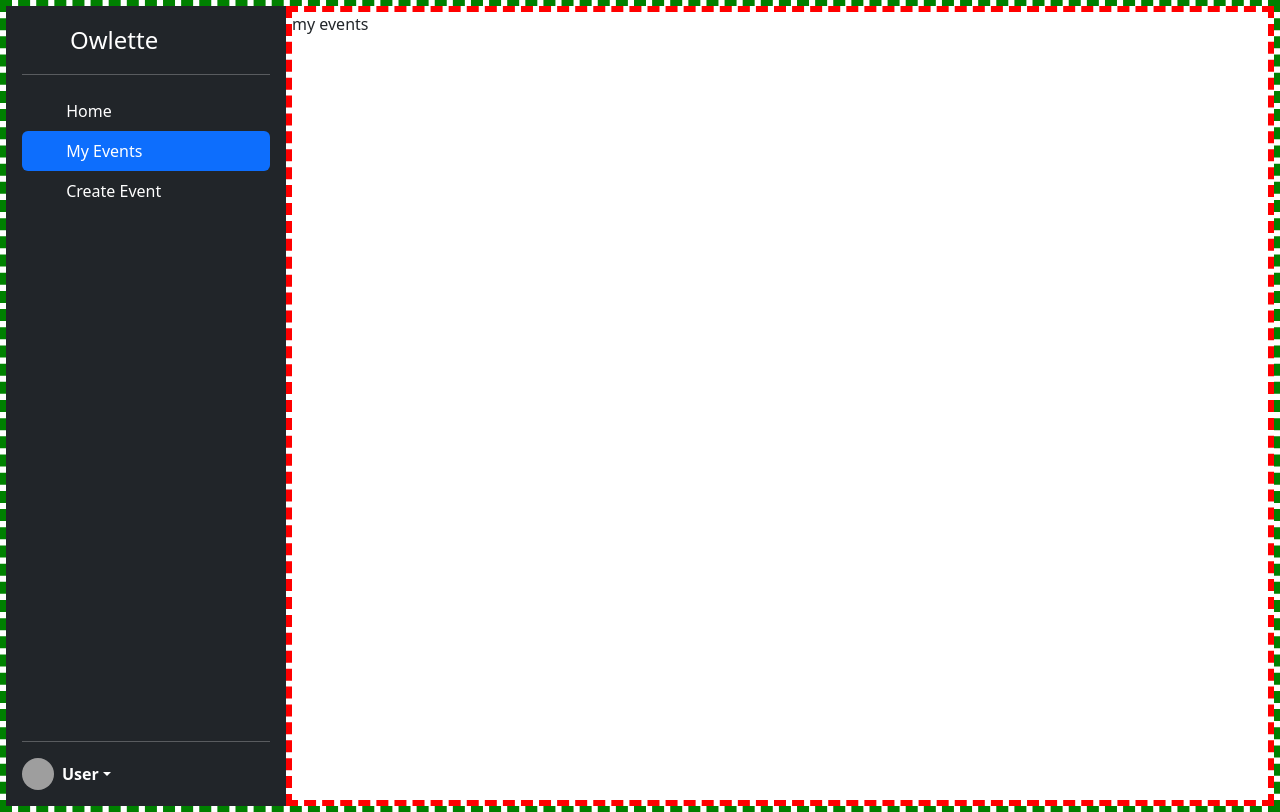
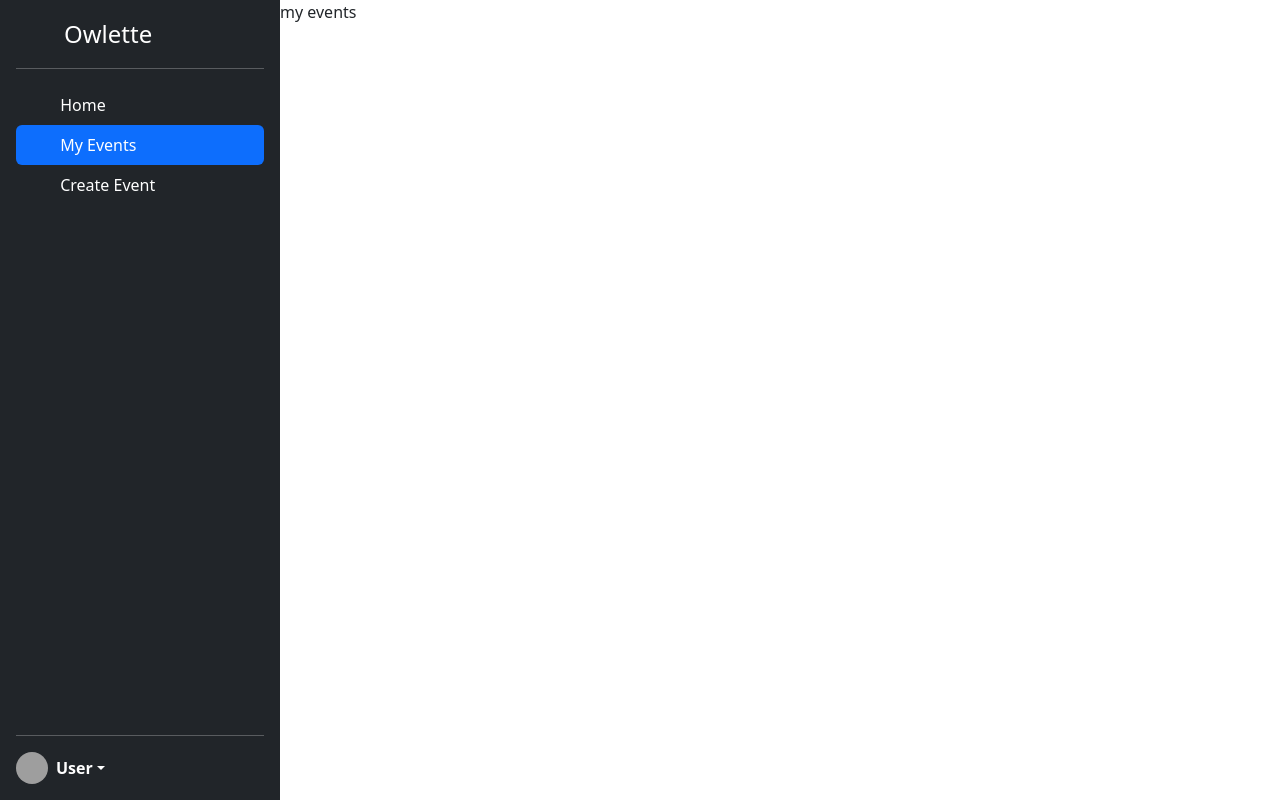
Before and after one commit to Mooshiiee/Owlette, a Flask app: page /myevents in a window 1280 px wide. Run offline with Flask 3, Linux system fonts and the light colour scheme; parts of the project's set-up code (start-up, migrations or seed data) failed here and were passed over; grey boxes are pictures that could not be loaded.

Commit message:
removed dotted borders

```diff
--- a/app/templates/base.html
+++ b/app/templates/base.html
@@ -11,7 +11,7 @@
 
 <body>
 
-<div class="d-flex flex-row" style="border: 6px dashed green;">
+<div class="d-flex flex-row" style="">
 
   <div class="d-flex flex-column flex-shrink-0 p-3 text-white bg-dark" style="width: 280px; height: 100vh">
 
--- a/app/templates/home.html
+++ b/app/templates/home.html
@@ -4,14 +4,14 @@
 
 {% block content %}
 
-<div class="d-flex flex-column flex-grow-1" style="height: 100vh; border: 6px dashed red;" >
+<div class="d-flex flex-column flex-grow-1" style="height: 100vh;" >
 
-  <div class="align-self-stretch bg-primary" style="border: 6px dashed green;">
+  <div class="align-self-stretch bg-primary" style="">
     <p>filters</p>
   </div>
 
 
-  <div class="overflow-auto align-self-stretch text-white bg-dark" style="height: 100vh; border: 6px dashed blue;">
+  <div class="overflow-auto align-self-stretch text-white bg-dark" style="height: 100vh;">
 
     {% for events in events %}
     <div class="card m-1 w-75">
--- a/app/templates/myevents.html
+++ b/app/templates/myevents.html
@@ -6,7 +6,7 @@ My Events
 
 {% block content %}
 
-<div class="d-flex flex-column flex-grow-1" style="height: 100vh; border: 6px dashed red;">
+<div class="d-flex flex-column flex-grow-1" style="height: 100vh;">
 my events
 </div>
 
```
